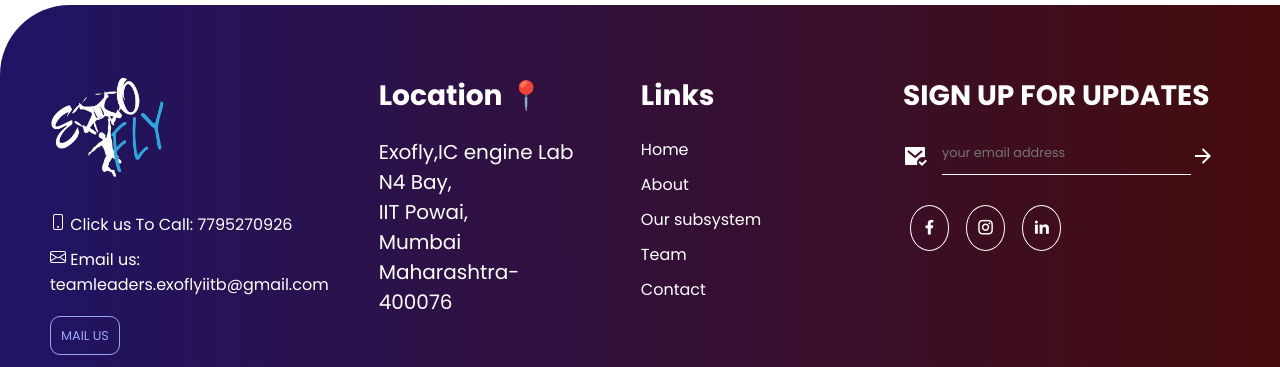
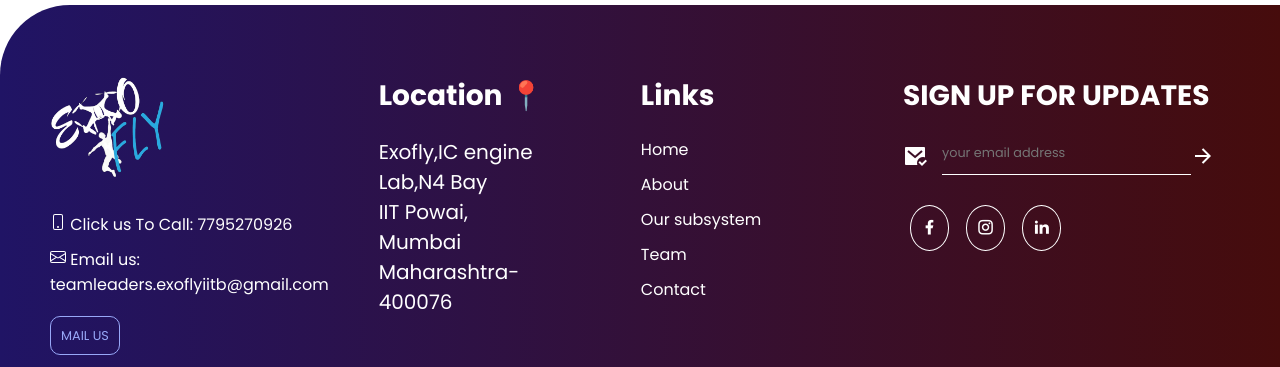
Before and after one commit to ExoFly-IITB/ExoFly-IITB.github.io, a plain HTML site: page footer.html in a window 1280 px wide. Shown: the top 367 px of the page. Drawn offline with nearby package versions, Linux system fonts and the light colour scheme.

Commit message:
Your commit message here

```diff
--- a/footer.html
+++ b/footer.html
@@ -251,7 +251,7 @@
         <h3>Location 📍</h3>
       </div>
       <div class="office-des">
-        <p>Exofly,IC engine  Lab <br> N4 Bay,<br>
+        <p>Exofly,IC engine  Lab,N4 Bay <br>
           IIT  Powai,<br>
           Mumbai Maharashtra- 400076
 
```
